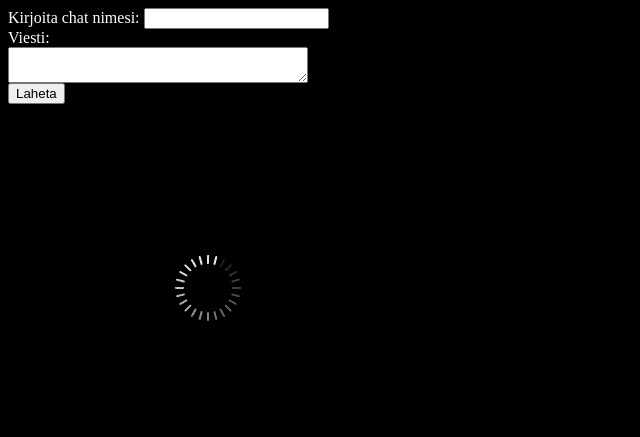
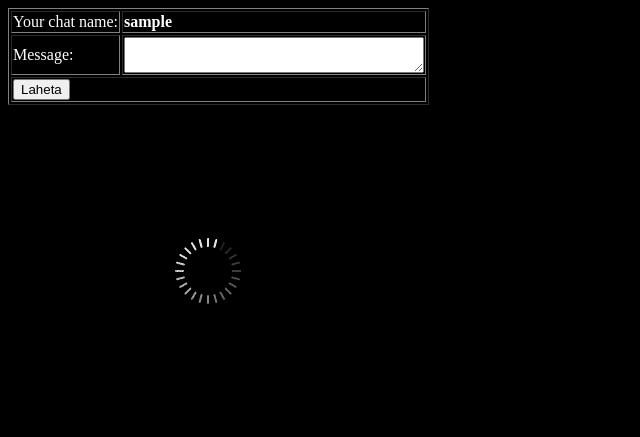
Before and after one commit to famas--/chat, a PHP site: page / in a window 1280 px wide. Shown: the top 437 px of the page, without its empty margins (0-640 px from the left). Run offline with PHP 8.4, Linux system fonts and the light colour scheme; the visitor is signed in with stand-in values (Sample User, id 1).

Commit message:
index.php taulukko, insert.php sessio start

```diff
--- a/index.php
+++ b/index.php
@@ -65,10 +65,18 @@ function submitChat() {
 <body>
 <div id="keskelle">
 <form name="form1">
-Kirjoita chat nimesi: <input type="text" name="uname"><br/>
-Viesti: <br/>
-<textarea name="msg"></textarea><br/>
-<button type="button" onclick="submitChat()">Laheta</button><br /><br/>
+<table border="1">
+<tr>
+<td>Your chat name:</td><td><b><?php echo $_SESSION['username'];?><b/></td>
+</tr>
+<tr>
+<td>Message: </td>
+<td><textarea name="msg"></textarea></td>
+</tr>
+<tr>
+<td colspan="2"><button type="button" onclick="submitChat()">Laheta</button></td>
+</tr>
+</table>
 </form>
 
 <div id="chatlogs">
--- a/insert.php
+++ b/insert.php
@@ -1,5 +1,6 @@
 <?php
-$uname = $_REQUEST['uname'];
+session start();
+$uname = $_SESSION['username'];
 $msg = $_REQUEST['msg'];
 
 $con = mysql_connect('localhost','root','');
```
